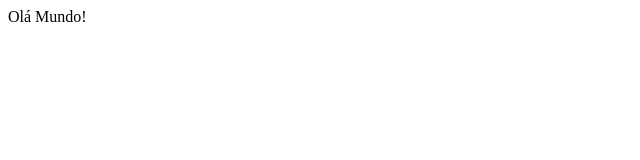
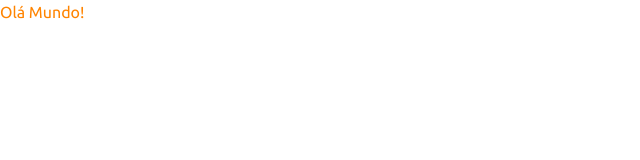
Before and after one commit to GabrielGSF/projeto-sds3, a React (Create React App) app in the folder frontend/: page / in a window 1280 px wide. Shown: the top 160 px of the page, without its empty margins (0-640 px from the left). Built offline with nearby package versions, Linux system fonts and the light colour scheme.

Commit message:
Add Bootstrap

```diff
--- a/frontend/package.json
+++ b/frontend/package.json
@@ -10,6 +10,7 @@
     "@types/node": "^16.11.21",
     "@types/react": "^17.0.38",
     "@types/react-dom": "^17.0.11",
+    "bootstrap": "^5.1.3",
     "react": "^17.0.2",
     "react-dom": "^17.0.2",
     "react-scripts": "5.0.0",
--- a/frontend/src/App.tsx
+++ b/frontend/src/App.tsx
@@ -1,7 +1,7 @@
 
 function App() {
   return (
-    <div>Olá Mundo!</div>
+    <div className="text-primary">Olá Mundo!</div>
   );
 }
 
--- /dev/null
+++ b/frontend/src/assets/css/styles.css
@@ -0,0 +1,32 @@
+@import url('https://fonts.googleapis.com/css2?family=Ubuntu:wght@300;400;500;700&display=swap');
+:root {
+    --color-primary: #FF8400;
+}
+
+html, body {
+    height: 100%;
+    font-family: "Ubuntu", sans-serif;
+}
+
+#root {
+    display: flex;
+    flex-direction: column;
+    height: 100%;
+}
+
+.content {
+    flex: 1 0 auto;
+}
+
+.footer {
+    flex-shrink: 0;
+    text-align: center;
+}
+
+.bg-primary {
+    background-color: var(--color-primary) !important;
+}
+
+.text-primary {
+    color: var(--color-primary) !important;
+}
--- a/frontend/src/index.tsx
+++ b/frontend/src/index.tsx
@@ -1,5 +1,7 @@
 import React from 'react';
 import ReactDOM from 'react-dom';
+import 'bootstrap/dist/css/bootstrap.css';
+import 'assets/css/styles.css';
 import App from './App';
 
 
--- a/frontend/tsconfig.json
+++ b/frontend/tsconfig.json
@@ -1,5 +1,6 @@
 {
   "compilerOptions": {
+    "baseUrl": "./src",
     "target": "es5",
     "lib": [
       "dom",
```
Also changed, not shown: frontend/public/index.html (+4 -4 lines), 1 other file (tests, documents, lock files or other folders).
